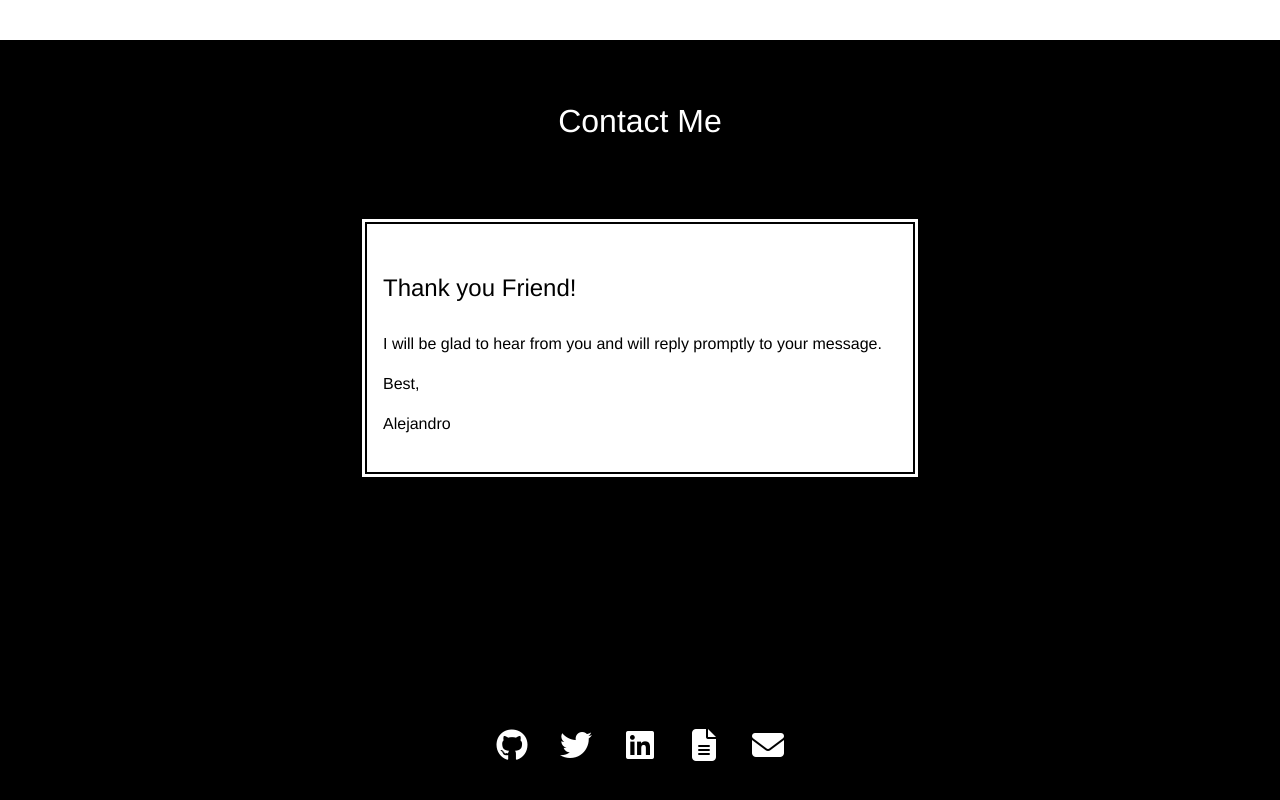
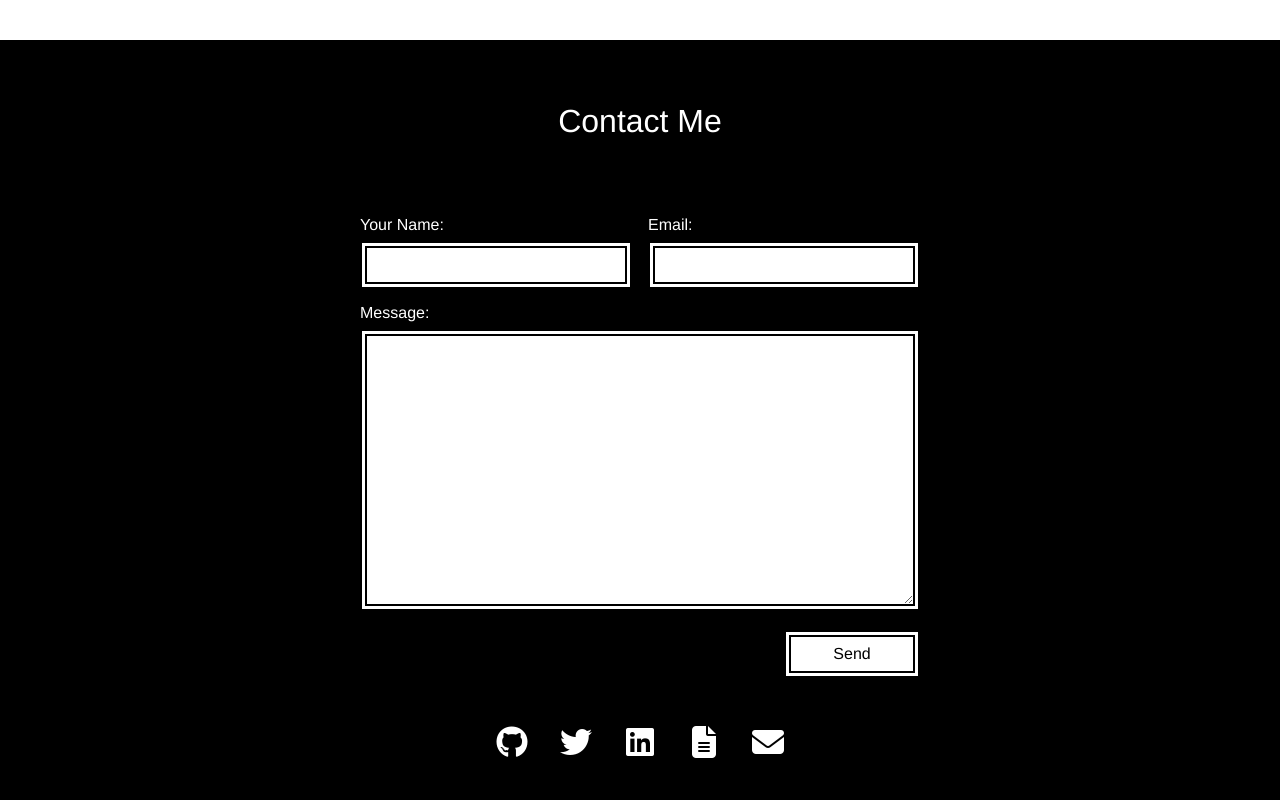
Before and after one commit to alejo4373/Alejandrofran.co, a React (Create React App) app: page / in a window 1280 px wide. Shown: the part 3251-4051 px from the top of the page. Built offline with nearby package versions, Linux system fonts and the light colour scheme.

Commit message:
alert if form submission fails and fix hardcoded formSent = true

```diff
--- a/src/Components/ContactMe.jsx
+++ b/src/Components/ContactMe.jsx
@@ -6,19 +6,18 @@ const ContactMe = () => {
   const [name, setName] = useState('');
   const [email, setEmail] = useState('');
   const [message, setMessage] = useState('');
-  const [formSent, setFormSent] = useState(true);
-  const [formSuccess, setFormSuccess] = useState(true);
+  const [formSent, setFormSent] = useState(false);
+  const [formSuccess, setFormSuccess] = useState(false);
 
   const handleSubmit = async (e) => {
     e.preventDefault()
     const url = 'https://formspree.io/mrglavjj'
     try {
-      const { data } = await axios.post(url, { name, email, message })
-      console.log(data)
+      await axios.post(url, { name, email, message })
       setFormSent(true)
       setFormSuccess(true)
     } catch (err) {
-      console.err(err)
+      alert("Oops, my website seems to be experiencing problems. Please contact me via email. I apologize for the inconvenience")
       setFormSent(true)
       setFormSuccess(false)
     }
```
